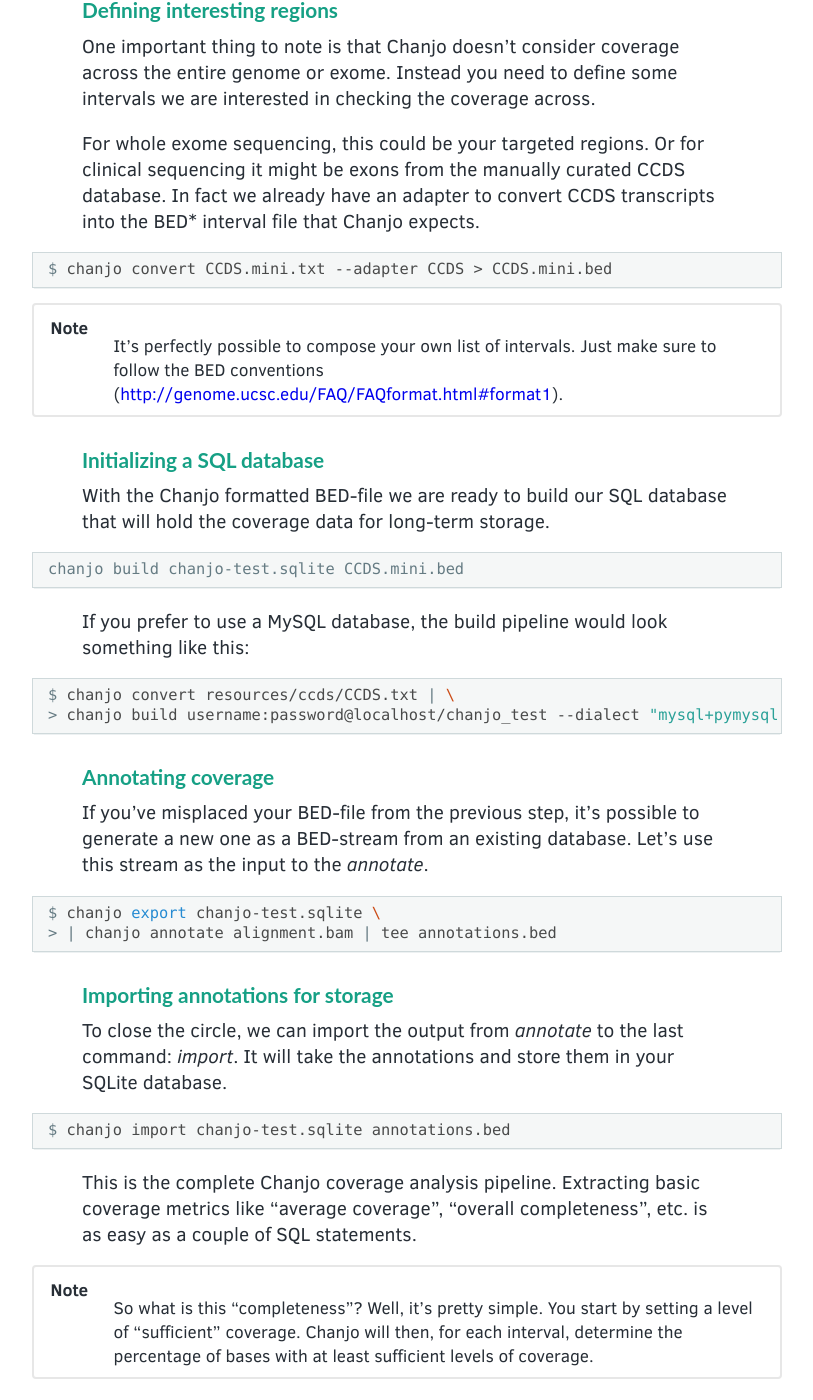
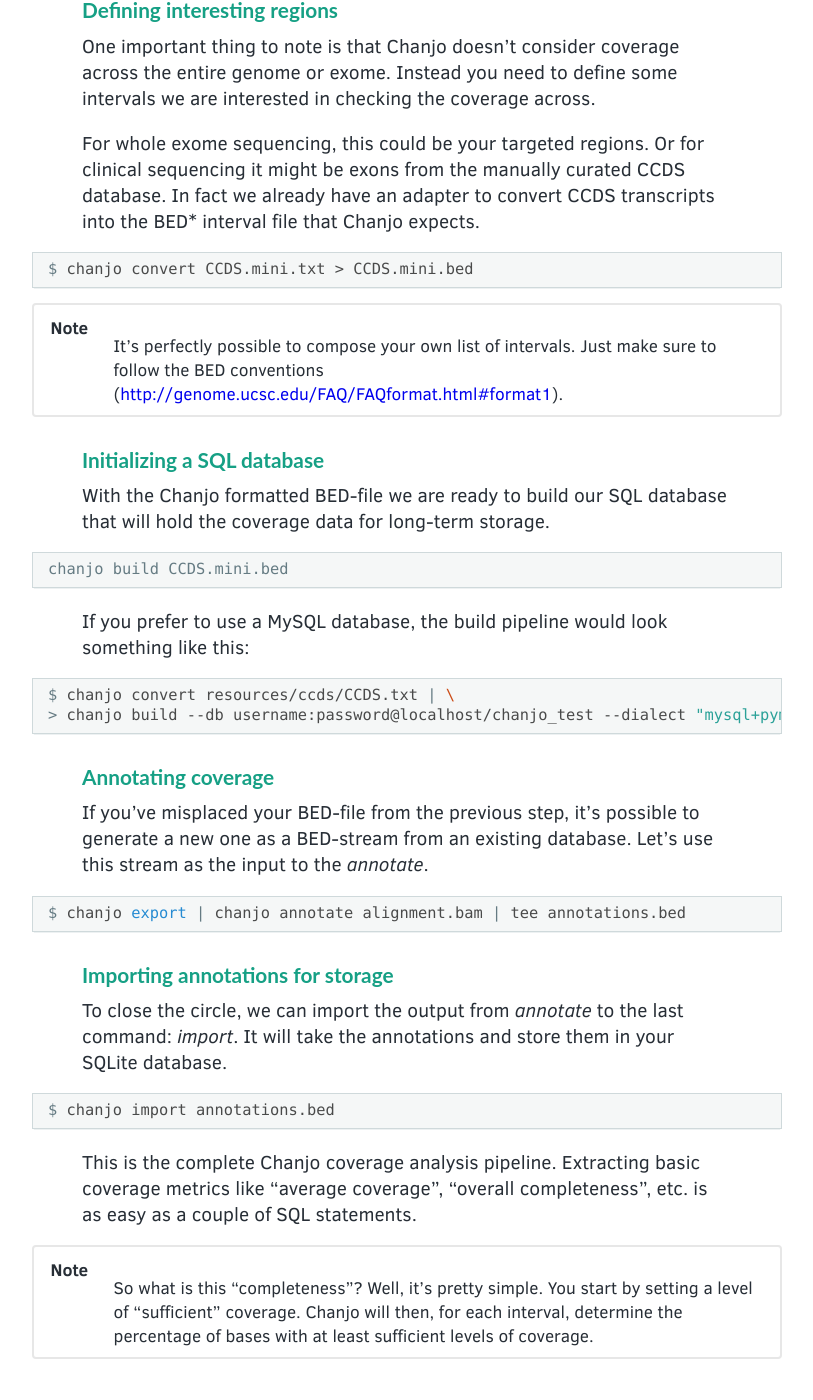
Before and after one commit to Clinical-Genomics/chanjo, a Sphinx documentation site: the page built from docs/introduction.rst, in a window 1280 px wide and 1400 px high, scrolled down 2318 px. Shown: the whole window, without its empty margins (233-1046 px from the left). Built offline with Sphinx 7.4.7, drawn with Linux system fonts in a browser that asks for light colours; pages that are not in the unit, such as notebooks, are missing from menus.

Commit message:
Minor fixes to documentation

```diff
--- a/docs/_themes/minimal/layout.html
+++ b/docs/_themes/minimal/layout.html
@@ -23,7 +23,7 @@
   <nav class="cf">
     <ul class="nav">
       <li><a class="nav__item" href="index.html">Home</a></li>
-      <li><a class="nav__item" href="introduction.html">Demo</a></li>
+      <li><a class="nav__item" href="introduction.html#demo">Demo</a></li>
       <li><a class="nav__item" href="https://github.com/robinandeer/chanjo">GitHub</a></li>
       <li class="dropdown">
         <div class="nav__item">Contents</div>
--- a/docs/index.rst
+++ b/docs/index.rst
@@ -46,8 +46,8 @@ Contents
 .. toctree::
    :maxdepth: 1
 
+   installation
    introduction
-   installation
    interface
    code
    developer
--- a/docs/introduction.rst
+++ b/docs/introduction.rst
@@ -69,7 +69,7 @@ For whole exome sequencing, this could be your targeted regions. Or for clinical
 
 .. code-block:: console
 
-	$ chanjo convert CCDS.mini.txt --adapter CCDS > CCDS.mini.bed
+	$ chanjo convert CCDS.mini.txt > CCDS.mini.bed
 
 .. note::
 	It's perfectly possible to compose your own list of intervals. Just make sure to follow the BED conventions (http://genome.ucsc.edu/FAQ/FAQformat.html#format1).
@@ -81,14 +81,14 @@ With the Chanjo formatted BED-file we are ready to build our SQL database that w
 
 .. code-block:: console
 
-	chanjo build chanjo-test.sqlite CCDS.mini.bed
+	chanjo build CCDS.mini.bed
 
 If you prefer to use a MySQL database, the build pipeline would look something like this:
 
 .. code-block:: console
 
 	$ chanjo convert resources/ccds/CCDS.txt | \
-	> chanjo build username:password@localhost/chanjo_test --dialect "mysql+pymysql"
+	> chanjo build --db username:password@localhost/chanjo_test --dialect "mysql+pymysql"
 
 
 Annotating coverage
@@ -97,8 +97,7 @@ If you've misplaced your BED-file from the previous step, it's possible to gener
 
 .. code-block:: console
 
-	$ chanjo export chanjo-test.sqlite \
-	> | chanjo annotate alignment.bam | tee annotations.bed
+	$ chanjo export | chanjo annotate alignment.bam | tee annotations.bed
 
 
 Importing annotations for storage
@@ -107,7 +106,7 @@ To close the circle, we can import the output from *annotate* to the last comman
 
 .. code-block:: console
 
-	$ chanjo import chanjo-test.sqlite annotations.bed
+	$ chanjo import annotations.bed
 
 This is the complete Chanjo coverage analysis pipeline. Extracting basic coverage metrics like "average coverage", "overall completeness", etc. is as easy as a couple of SQL statements.
 
```
